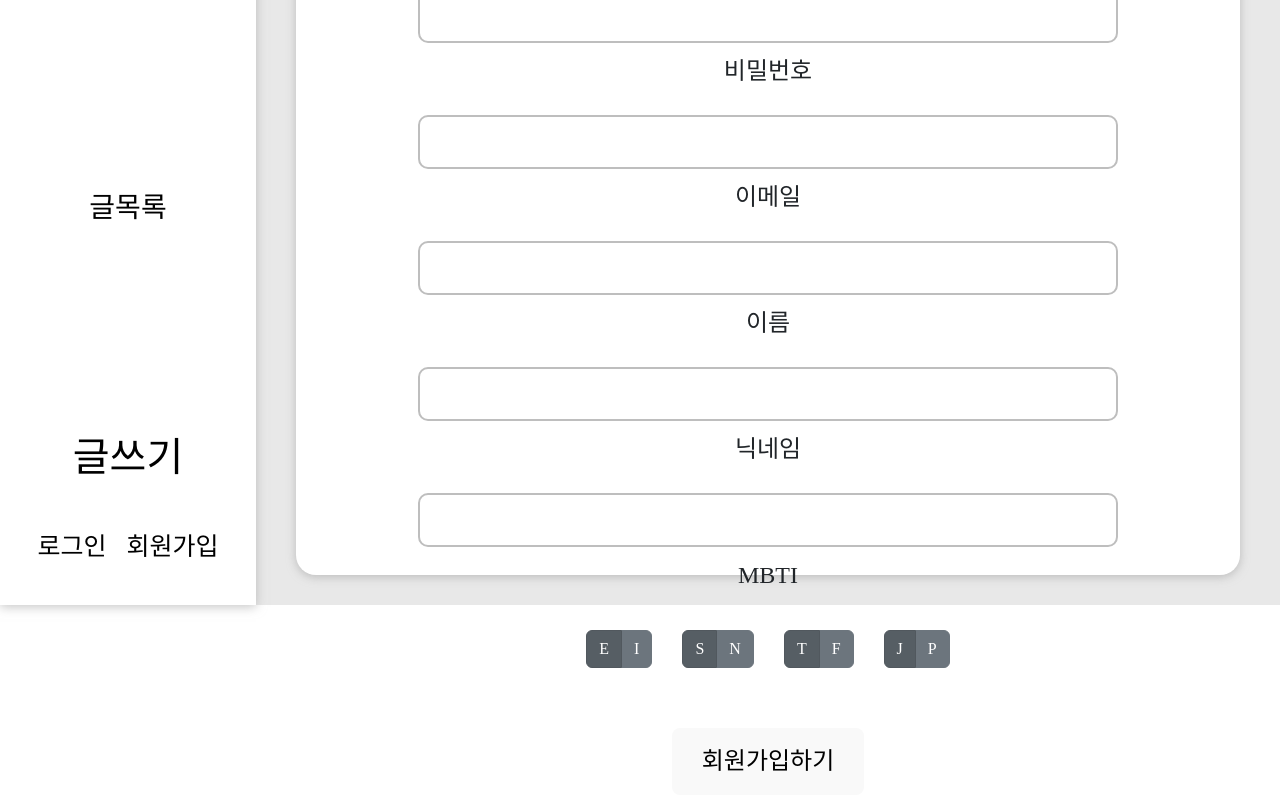
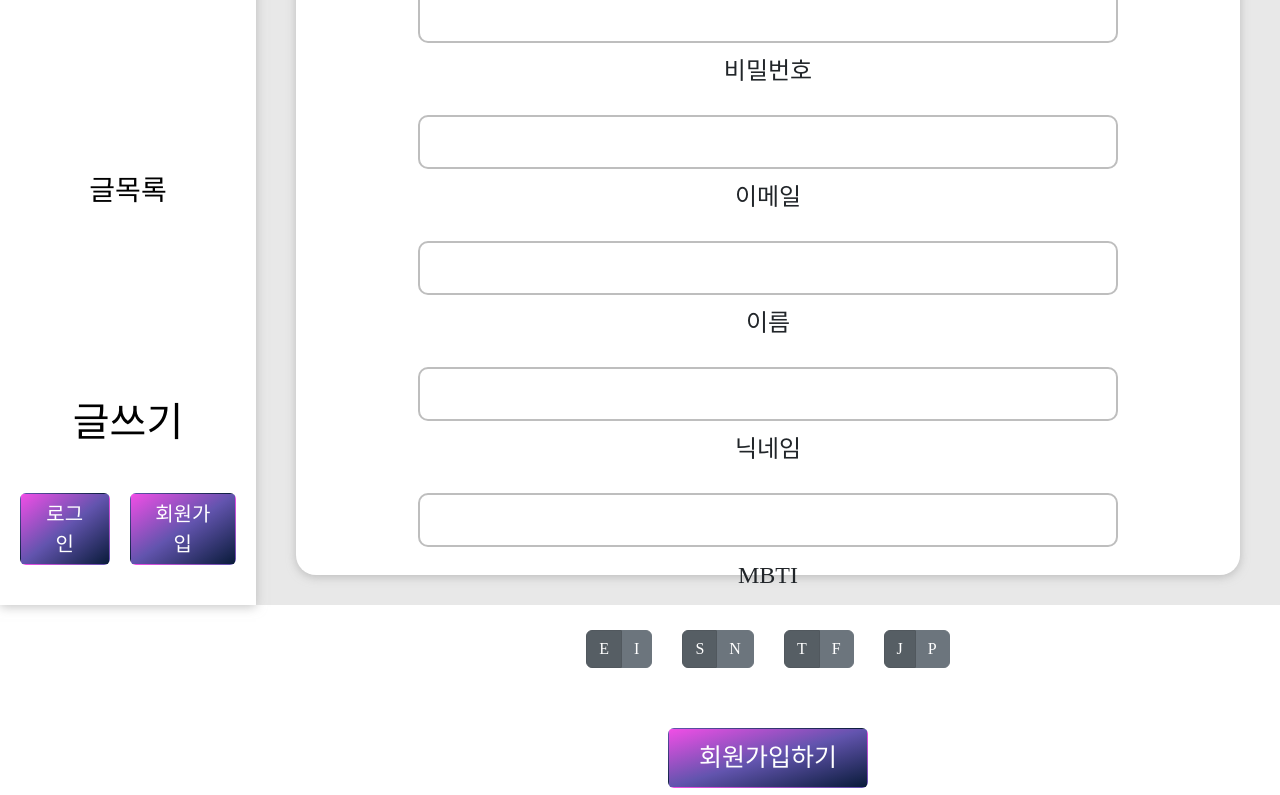
Before and after one commit to c1vera/HarmonyLink, a React (Vite) app in the folder HarmonyLink-SpringBoot/src/HarmonyLink-Frontend/: page /register in a window 1280 px wide. Shown: the part 195-990 px from the top of the page. Built offline with nearby package versions, Linux system fonts and the light colour scheme; a web font is replaced by a local one.

Commit message:
design: 버튼 컴포넌트 생성 후 전체적인 버튼 디자인 수정

```diff
--- a/HarmonyLink-SpringBoot/src/HarmonyLink-Frontend/src/Pages/Login/LoginPage.tsx
+++ b/HarmonyLink-SpringBoot/src/HarmonyLink-Frontend/src/Pages/Login/LoginPage.tsx
@@ -8,6 +8,7 @@ import { useDispatch } from "react-redux";
 import { loginUser } from '../../redux/actions/userActions';
 import { AppDispatch } from '../../redux/store';
 import * as S from "../../style/GlobalStyles"
+import Button from "../../components/Button";
 
 const LoginMessage = styled.p`
   color: red;
@@ -78,7 +79,7 @@ const LoginPage: React.FC = () => {
           }}
         ></Input>
         <LoginMessage>{loginMessage}</LoginMessage>
-        <button onClick={handleLogin}>로그인하기</button>
+        <Button size={'medium'} theme={'default'} onClick={ handleLogin }>로그인하기</Button>
       </S.Body>
     </div>
   );
--- a/HarmonyLink-SpringBoot/src/HarmonyLink-Frontend/src/Pages/Register/RegisterPage.tsx
+++ b/HarmonyLink-SpringBoot/src/HarmonyLink-Frontend/src/Pages/Register/RegisterPage.tsx
@@ -6,6 +6,7 @@ import { useNavigate } from "react-router-dom";
 import Input from "../../components/Input/Input";
 import ToggleButtonGroup from "../../components/Button/ToggleButtonGroup";
 import * as S from "../../style/GlobalStyles"
+import Button from "../../components/Button";
 
 const MbtiArea = styled.div`
   display: flex;
@@ -134,7 +135,7 @@ const RegisterPage: React.FC = () => {
           </MbtiBtnArea>
         </MbtiArea>
 
-        <button onClick={handleRegister}>회원가입하기</button>
+        <Button size={'medium'} theme={'default'} onClick={ handleRegister }>회원가입하기</Button>
         <p>{registerMassege}</p>
       </S.Body>
     </div>
--- a/HarmonyLink-SpringBoot/src/HarmonyLink-Frontend/src/Pages/SideBar/UserProfile.tsx
+++ b/HarmonyLink-SpringBoot/src/HarmonyLink-Frontend/src/Pages/SideBar/UserProfile.tsx
@@ -4,8 +4,8 @@ import { AppState, AppDispatch, persistor } from "../../redux/store";
 import { logoutUser } from "../../redux/actions/userActions";
 import { useNavigate } from "react-router-dom";
 import axios from "axios";
-
-const UserProfile: React.FC = () => {
+import Button from "../../components/Button";
+const UserProfile = () => {
   const userInfo = useSelector((state: AppState) => state.user.userInfo);
   const dispatch = useDispatch<AppDispatch>();
   const navigate = useNavigate();
@@ -31,16 +31,43 @@ const UserProfile: React.FC = () => {
       .catch((error) => {
         // 에러 처리
         console.error("Logout failed:", error);
+        if (error.response && error.response.status === 401) {
+          // 401 에러 처리 로직
+          console.error('Session expired. User needs to login again.');
+
+          // 로그아웃 상태로 전환
+          dispatch(logoutUser());
+
+          // 세션 스토리지에서 사용자 정보 제거
+          sessionStorage.removeItem('user');
+
+          // 쿠키 삭제
+          document.cookie = 'session_id=; expires=Thu, 01 Jan 1970 00:00:00 UTC; path=/;';
+
+          // persistor 상태 제거
+          persistor.purge().then(() => {
+            console.log('Session expired. Persisted state has been removed.');
+          });
+
+          // 사용자를 로그인 페이지로 리디렉트
+          navigate("/login");
+        }
+
+        // 오류를 다음으로 전달
+        return Promise.reject(error);
       });
-
 
   };
 
   if (!userInfo) {
     return (
       <>
-        <Link to="/login">로그인</Link>
-        <Link to="/register">회원가입</Link>
+        <Link to="/login">
+        <Button size={'small'} theme={'default'} >로그인</Button>
+        </Link>
+        <Link to="/register">
+        <Button size={'small'} theme={'default'} onClick={handleLogout}>회원가입</Button>
+        </Link>
       </>
     );
   }
@@ -48,9 +75,10 @@ const UserProfile: React.FC = () => {
   return (
     <div>
 
+
+      {userInfo.nickname}님, 반갑습니다!{" "}
       <br />
-      {userInfo.nickname}님, 반갑습니다!{" "}
-      <button onClick={handleLogout}>로그아웃</button>
+      <Button size={'small'} theme={'default'} onClick={handleLogout}>로그아웃</Button>
     </div>
   );
 };
--- a/HarmonyLink-SpringBoot/src/HarmonyLink-Frontend/src/Pages/Write/WritePage.tsx
+++ b/HarmonyLink-SpringBoot/src/HarmonyLink-Frontend/src/Pages/Write/WritePage.tsx
@@ -8,7 +8,7 @@ import { useSelector } from "react-redux";
 import { AppState } from "../../redux/store";
 import Modal from "../../components/Modal";
 import ToggleButtonGroup from "../../components/Button/ToggleButtonGroup";
-import Button from "react-bootstrap/Button";
+import Button from "../../components/Button";
 import Table from "react-bootstrap/Table";
 import * as S from "../../style/GlobalStyles"
 
@@ -125,7 +125,7 @@ const WritePage: React.FC = () => {
           </MbtiArea>
 
           <MusicArea>
-            <Button variant="secondary" onClick={handleShow}>
+            <Button size={'small'} theme={'default'} onClick={handleShow}>
               노래 선택하기
             </Button>
             <Modal
@@ -200,7 +200,8 @@ const WritePage: React.FC = () => {
             setContent(e.target.value);
           }}
         ></TextArea>
-        <button onClick={handlePost}>글 작성하기</button>
+        <br/>
+        <Button size={'medium'} theme={ 'default' } onClick={handlePost}>글 작성하기</Button>
         <p>{postMessage}</p>
       </S.Body>
     </div>
--- a/HarmonyLink-SpringBoot/src/HarmonyLink-Frontend/src/components/Button/Button.tsx
+++ b/HarmonyLink-SpringBoot/src/HarmonyLink-Frontend/src/components/Button/Button.tsx
@@ -1,17 +1,114 @@
-import styled from "styled-components";
+import styled, { css } from "styled-components";
 
-interface ButtonProps {
+export type ButtonVariant = "primary" | "default";
 
+/**
+ * **label**: 버튼 텍스트
+ *
+ * **theme**: default, danger
+ *
+ * **size**: large, medium(default), small
+ * */
+
+interface ButtonProps extends React.ButtonHTMLAttributes<HTMLButtonElement> {
+  label?: string;
+  theme: string;
+  size: string;
+  onClick?: (event: React.MouseEvent<HTMLButtonElement>) => void;
+  children: React.ReactNode;
 }
 
-const ButtonEach = styled.button `
+type Size = {
+  [key: string]: {
+    padding: string;
+    fontSize: string;
+  };
+};
 
-`
+type Theme = {
+  [key: string]: {
+    backgroundColor?: string;
+    backgroundImage?: string;
+    color: string;
+    borderColor?: string;
+  };
+};
 
-const Button: React.FC<ButtonProps> = (props) => {
+const sizes: Size = {
+  small: {
+    padding: "5px 20px",
+    fontSize: "20px",
+  },
+  medium: {
+    padding: "10px 30px",
+    fontSize: "25px",
+  },
+  large: {
+    padding: "15px 40px",
+    fontSize: "30px",
+  },
+};
+
+const themes: Theme = {
+  default: {
+    backgroundImage:
+      "linear-gradient(to top left, rgb(9, 27, 58), rgb(98, 84, 174),  rgb(241, 78, 230))",
+    color: "#ffffff",
+    borderColor: "none",
+  },
+  danger: {
+    backgroundColor: "#cd1b1b",
+    color: "#fff",
+    borderColor: "none",
+  },
+};
+
+const sizeStyles = css<ButtonProps>`
+  ${({ size }) => css`
+    padding: ${sizes[size].padding};
+    font-size: ${sizes[size].fontSize};
+  `}
+`;
+
+const themeStyles = css<ButtonProps>`
+  ${({ theme }) => {
+    const currentTheme = themes[theme];
+    let backgroundStyle = "";
+    if (currentTheme.backgroundColor) {
+      backgroundStyle = `background-color: ${currentTheme.backgroundColor};`;
+    } else if (currentTheme.backgroundImage) {
+      backgroundStyle = `background-image: ${currentTheme.backgroundImage};`;
+    }
+
+    return css`
+      ${backgroundStyle}
+      color: ${currentTheme.color};
+    `;
+  }}
+`;
+
+const ButtonEach = styled.button<ButtonProps>`
+  border-radius: 6px;
+
+  /* size */
+  ${sizeStyles}
+
+  /* theme */
+  ${themeStyles}
+`;
+
+const Button = ({
+  label,
+  size = "medium",
+  theme = "dafault",
+  children,
+  ...props
+}: ButtonProps) => {
   return (
-    <ButtonEach></ButtonEach>
-  )
-}
+    <ButtonEach size={size} theme={theme} {...props}>
+      {children}
+    </ButtonEach>
+  );
+};
 
 export default Button;
```
